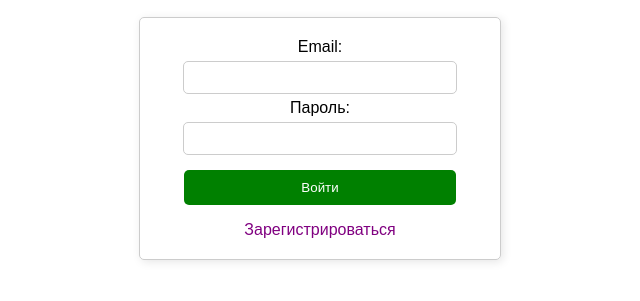
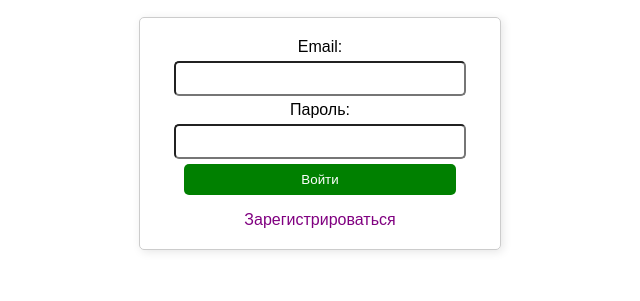
Before and after one commit to yeonvity/gts_project, a website: page public/login.html in a window 1280 px wide. Shown: the part 81-382 px from the top of the page, without its empty margins (320-960 px from the left). Drawn offline with Linux system fonts and the light colour scheme.

Commit message:
Update login.html

```diff
--- a/public/login.html
+++ b/public/login.html
@@ -5,56 +5,21 @@
     <meta name="viewport" content="width=device-width, initial-scale=1.0">
     <title>Вход в систему</title>
     <style>
-        body {
-            font-family: Arial, sans-serif;
-            text-align: center;
-            margin: 50px;
+        body { font-family: Arial, sans-serif; text-align: center; margin: 50px; }
+        .container {
+            padding: 20px; border: 1px solid #ccc; border-radius: 5px;
+            width: 320px; margin: auto; box-shadow: 2px 2px 10px rgba(0, 0, 0, 0.1);
         }
-        .container {
-            padding: 20px;
-            border: 1px solid #ccc;
-            border-radius: 5px;
-            width: 320px;
-            margin: auto;
-            box-shadow: 2px 2px 10px rgba(0, 0, 0, 0.1);
-        }
-        input {
-            width: 80%;
-            padding: 8px;
-            margin: 5px 0;
-            border: 1px solid #ccc;
-            border-radius: 5px;
-            display: block;
-            margin-left: auto;
-            margin-right: auto;
+        input, button {
+            width: 85%; padding: 8px; margin: 5px 0; border-radius: 5px;
+            display: block; margin-left: auto; margin-right: auto;
         }
         button {
-            width: 85%;
-            padding: 10px;
-            background-color: green;
-            color: white;
-            border: none;
-            border-radius: 5px;
-            cursor: pointer;
-            margin-top: 10px;
+            background-color: green; color: white; border: none; cursor: pointer;
         }
-        button:hover {
-            background-color: darkgreen;
-        }
-        a {
-            display: block;
-            margin-top: 10px;
-            color: purple;
-            text-decoration: none;
-        }
-        a:hover {
-            text-decoration: underline;
-        }
-        .message {
-            margin-top: 10px;
-            font-weight: bold;
-            color: red;
-        }
+        button:hover { background-color: darkgreen; }
+        a { display: block; margin-top: 10px; color: purple; text-decoration: none; }
+        .message { margin-top: 10px; font-weight: bold; color: red; }
     </style>
 </head>
 <body>
@@ -62,11 +27,9 @@
     <div class="container">
         <form id="loginForm">
             <label for="email">Email:</label>
-            <input type="email" id="email" name="email" required>
-
+            <input type="email" id="email" required>
             <label for="password">Пароль:</label>
-            <input type="password" id="password" name="password" required>
-
+            <input type="password" id="password" required>
             <button type="submit">Войти</button>
         </form>
         <p class="message" id="message"></p>
@@ -74,33 +37,29 @@
     </div>
 
     <script>
-        // получаем форму регистрации
         document.getElementById('loginForm').addEventListener('submit', async function(event) {
             event.preventDefault();
 
-            // ввод значений
             const email = document.getElementById('email').value;
             const password = document.getElementById('password').value;
             const messageElement = document.getElementById('message');
 
-            // POST-запрос на сервер (/login)
-            const response = await fetch('/login', {
+            const response = await fetch('/auth/login', {
                 method: 'POST',
                 headers: { 'Content-Type': 'application/json' },
                 body: JSON.stringify({ email, password })
             });
 
             const data = await response.json();
-            // HTTP 201
             if (response.ok) {
-                messageElement.style.color = 'green';
-                messageElement.textContent = data.message;
-            // Ошибка
+                localStorage.setItem('token', data.token);
+                localStorage.setItem('user', JSON.stringify({ name: data.name, role: data.role }));
+                window.location.href = '/catalog.html';
             } else {
-                messageElement.style.color = 'red';
                 messageElement.textContent = data.message || "Ошибка входа!";
             }
         });
     </script>
+
 </body>
 </html>
```
